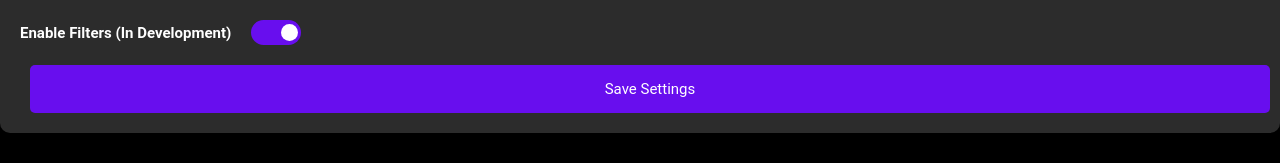
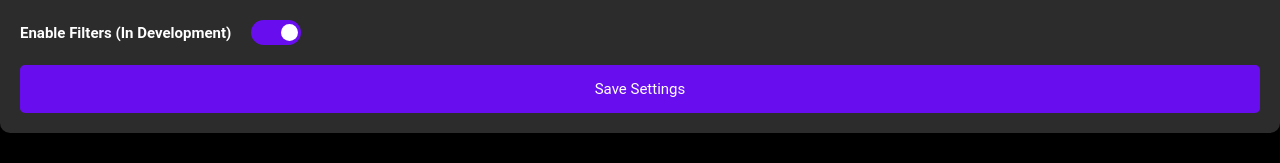
Before and after one commit to PXLAIRobotics/research-project-24-25-ain3, a Vue app in the folder project/: page /settings in a window 1280 px wide. Shown: the part 170-333 px from the top of the page. Built offline with nearby package versions, Linux system fonts and the light colour scheme.

Commit message:
Style geupdate - Kleine updates aan stijl uitgevoerd

```diff
--- a/project/src/components/SettingsComponent.vue
+++ b/project/src/components/SettingsComponent.vue
@@ -165,6 +165,7 @@ button.submit-btn {
   width: 100%;
   transition: background-color 0.3s ease;
   position: relative;
+  margin-left: 0px;
 }
 
 button.submit-btn:hover {
--- a/project/src/components/UsersComponent.vue
+++ b/project/src/components/UsersComponent.vue
@@ -250,7 +250,7 @@ function showSuccess(message) {
 .admin-item {
   background-color: #333333;
   padding: 10px;
-  margin-bottom: 10px;
+  margin: 5px 0px;
   border-radius: 5px;
   display: flex;
   align-items: center;
--- a/project/src/components/addeventsComponent.vue
+++ b/project/src/components/addeventsComponent.vue
@@ -27,12 +27,9 @@
 
     <div class="error-state" :style="{ minHeight: '24px' }">
   <p v-if="error">{{ error }}</p>
-</div>
-
-
+  </div>
     <button @click="submitEvents" class="submit-btn">Submit Events</button>
   </div>
-
 
 </template>
 
@@ -143,6 +140,7 @@ input {
   color: white;
   border-radius: 5px;
   cursor: pointer;
+  margin-left: 0px;
 }
 
 .submit-btn:hover {
```
